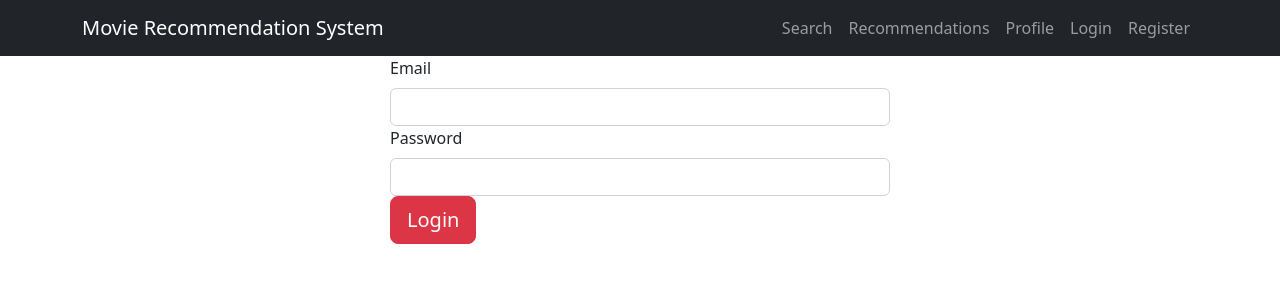
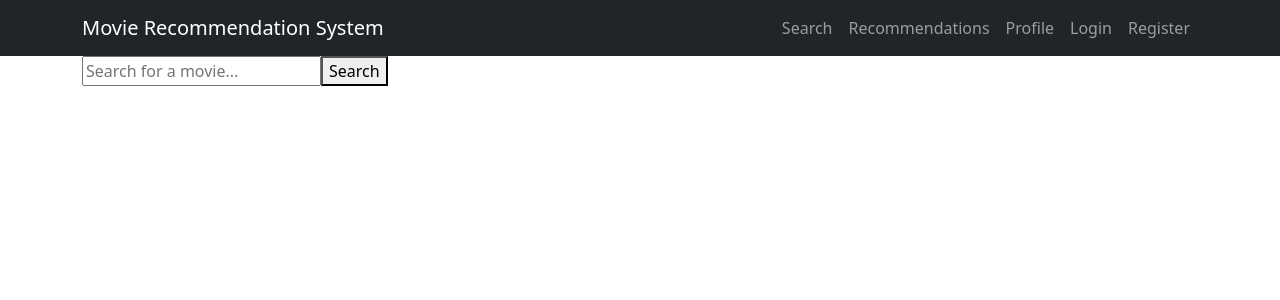
Before and after one commit to ssapkot1/CSC-SWE--Blazers, a React (Create React App) app in the folder client/: page / in a window 1280 px wide. Before the commit this address led to /login. Shown: the top 300 px of the page. Built offline with nearby package versions, Linux system fonts and the light colour scheme; no server answers.

Commit message:
detail fix?

```diff
--- a/client/src/App.js
+++ b/client/src/App.js
@@ -46,7 +46,7 @@
 
                 <Container>
                     <Switch>
-                        <Route exact path="/" component={RecommendationComponent} />
+                        <Route exact path="/" component={Search} />
                         <Route path="/login" component={LoginComponent} />
                         <Route path="/create-user" component={CreateUserComponent} />
 
```
